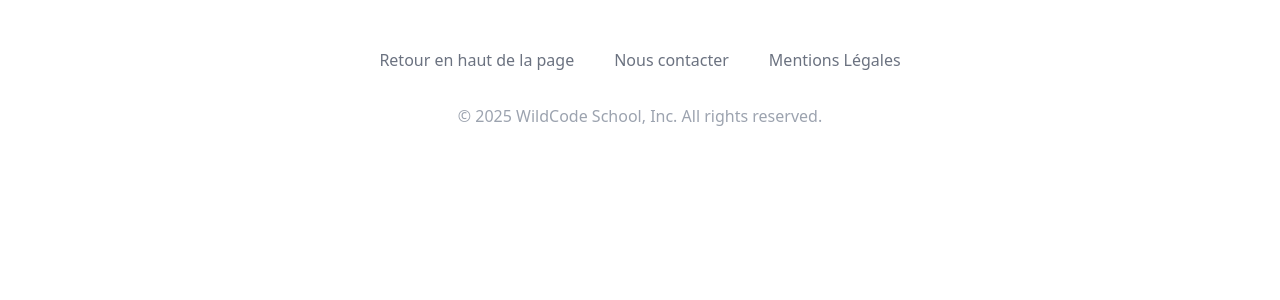
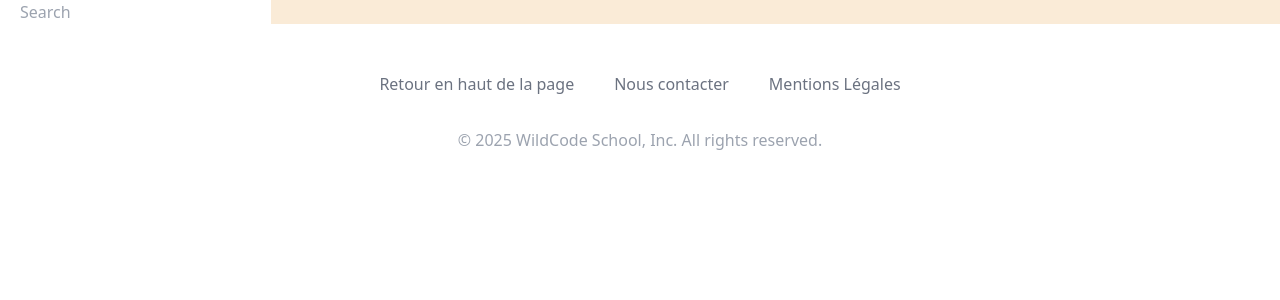
Before and after one commit to WildCodeSchool-2024-09/js-remote-orange-P3-speedjob, a React (Vite) app in the folder client/: page / in a window 1280 px wide. Shown: the top 300 px of the page. Built offline with nearby package versions, Linux system fonts and the light colour scheme.

Commit message:
ajout searchbar

```diff
--- a/client/src/App.tsx
+++ b/client/src/App.tsx
@@ -1,9 +1,11 @@
 import "./App.css";
 import Footer from "./components/footer";
+import Searchbar from "./components/searchbar"
 
 function App() {
   return (
     <div className="App">
+      <Searchbar />
       <Footer />
     </div>
   );
--- /dev/null
+++ b/client/src/components/searchbar.tsx
@@ -0,0 +1,32 @@
+
+
+function Searchbar() {
+    return (
+        <div className="relative text-gray-600">
+            <input
+                type="search"
+                name="search"
+                placeholder="Search"
+                className="bg-white h-10 px-5 pr-10 rounded-full text-sm focus:outline-none"
+                aria-label="Search"
+            />
+            <button
+                type="submit"
+                className="absolute right-0 top-0 mt-3 mr-4"
+                aria-label="Submit search"
+            >
+                <svg
+                    className="h-4 w-4 fill-current"
+                    xmlns="http://www.w3.org/2000/svg"
+                    viewBox="0 0 56.966 56.966"
+                    aria-hidden="true"
+                >
+                    <title>Search Icon</title>
+                    <path d="M55.146,51.887L41.588,37.786c3.486-4.144,5.396-9.358,5.396-14.786c0-12.682-10.318-23-23-23s-23,10.318-23,23  s10.318,23,23,23c4.761,0,9.298-1.436,13.177-4.162l13.661,14.208c0.571,0.593,1.339,0.92,2.162,0.92  c0.779,0,1.518-0.297,2.079-0.837C56.255,54.982,56.293,53.08,55.146,51.887z M23.984,6c9.374,0,17,7.626,17,17s-7.626,17-17,17  s-17-7.626-17-17S14.61,6,23.984,6z"/>
+                </svg>
+            </button>
+        </div>
+    );
+}
+
+export default Searchbar;
```
Also changed, not shown: 1 other file (tests, documents, lock files or other folders).
